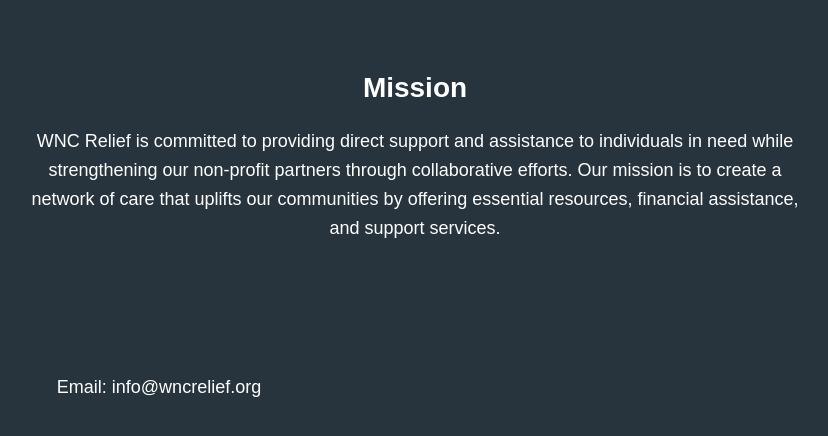
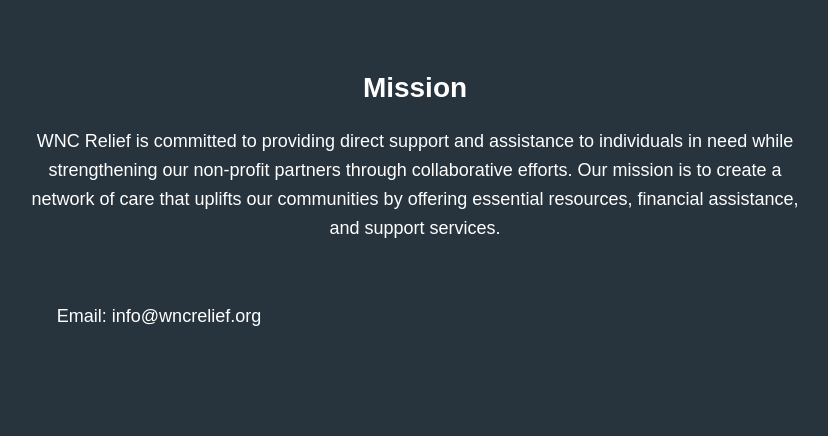
Before and after one commit to WNCRelief/wncrelief.org, a plain HTML site: page index.html in a window 1280 px wide. Shown: the part 358-794 px from the top of the page, without its empty margins (225-1053 px from the left). Drawn offline with Linux system fonts and the light colour scheme.

Commit message:
Update index.html

```diff
--- a/index.html
+++ b/index.html
@@ -40,15 +40,14 @@
         footer {
             background-color: #27343D;
             padding: 40px 0;
+            position: relative;
+            bottom: 0;
             width: 100%;
-            position: fixed;
-            left: 0;
-            bottom: 0;
         }
         footer p {
             font-size: 18px;
             margin: 0;
-            text-align: center; /* Ensure text is centered */
+            color: white;
         }
         footer a {
             color: white;
```
